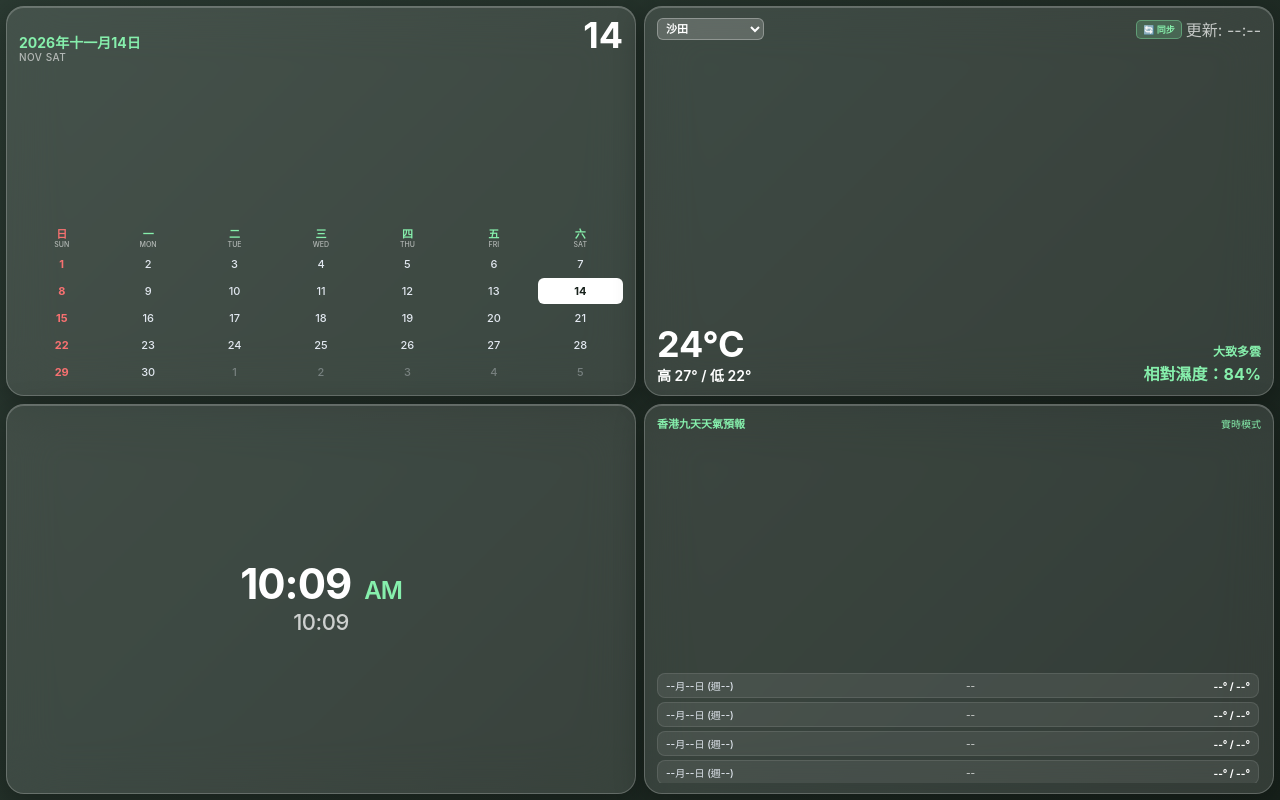
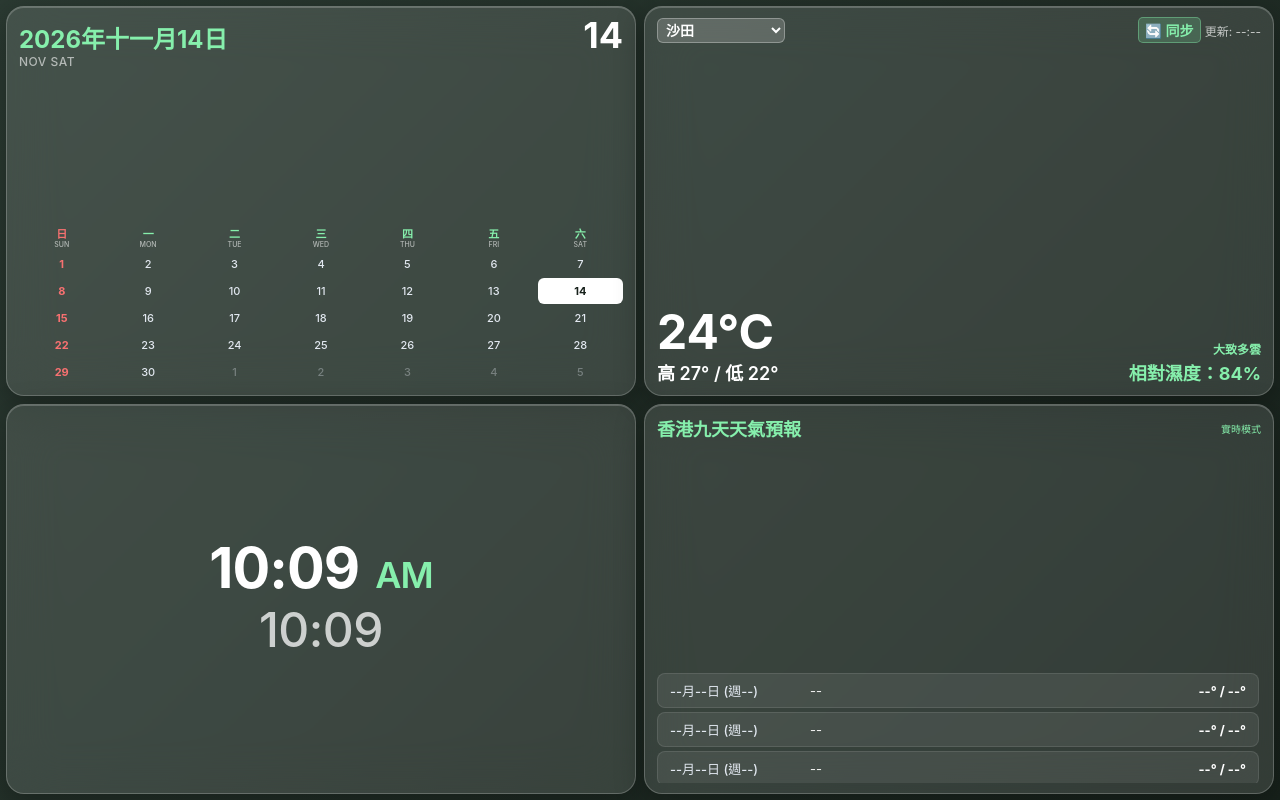
Before and after one commit to Gphorn33356/iph7HomeView, a plain HTML site: page index.html in a window 1280 px wide. Drawn offline with Linux system fonts and the light colour scheme; no server answers.

Commit message:
Update index.html

```diff
--- a/index.html
+++ b/index.html
@@ -71,14 +71,14 @@
         }
 
         .cal-header .weekday-month .cn-date {
-            font-size: 14px;
+            font-size: 24px;
             font-weight: 700;
             color: #86efac;
             line-height: 1.1;
         }
 
         .cal-header .weekday-month .en-date {
-            font-size: 10px;
+            font-size: 12px;
             font-weight: 500;
             color: rgba(255, 255, 255, 0.6);
             text-transform: uppercase;
@@ -182,7 +182,7 @@
         }
 
         .time-12hr {
-            font-size: 80px;
+            font-size: 56px;
             font-weight: 700;
             color: #ffffff;
             letter-spacing: -1px;
@@ -190,14 +190,14 @@
         }
 
         .time-12hr span {
-            font-size: 24px;
+            font-size: 36px;
             font-weight: 600;
             color: #86efac;
             margin-left: 4px;
         }
 
         .time-24hr {
-            font-size: 72px;
+            font-size: 48px;
             font-weight: 500;
             color: rgba(255, 255, 255, 0.75);
             margin-top: 4px;
@@ -220,7 +220,7 @@
             border: 1px solid rgba(255, 255, 255, 0.3);
             border-radius: 6px;
             color: #ffffff;
-            font-size: 11px;
+            font-size: 14px;
             font-weight: 600;
             padding: 2px 4px;
             outline: none;
@@ -235,7 +235,7 @@
             background: rgba(134, 239, 172, 0.2);
             border: 1px solid rgba(134, 239, 172, 0.4);
             color: #86efac;
-            font-size: 9px;
+            font-size: 14px;
             padding: 2px 6px;
             border-radius: 5px;
             cursor: pointer;
@@ -250,15 +250,14 @@
         }
 
         .temp-display {
-            font-size: 36px;
+            font-size: 48px;
             font-weight: 700;
             color: #ffffff;
             line-height: 1;
         }
 
-        /* 加大後的今日高低溫字體 */
         .today-high-low {
-            font-size: 14px;
+            font-size: 18px;
             color: #ffffff;
             margin-top: 3px;
             font-weight: 600;
@@ -274,9 +273,8 @@
             color: #86efac;
         }
 
-        /* 加大後的相對濕度字體 */
         .details {
-            font-size: 16px;
+            font-size: 18px;
             font-weight: 700;
             color: #86efac;
             margin-top: 2px;
@@ -288,7 +286,7 @@
         }
 
         .forecast-title {
-            font-size: 11px;
+            font-size: 18px;
             font-weight: 700;
             color: #86efac;
             margin-bottom: 4px;
@@ -314,21 +312,43 @@
             border-radius: 3px;
         }
 
+        /* 預報行調整：支援不換行與靠左對齊 */
         .forecast-row {
             display: flex;
             justify-content: space-between;
             align-items: center;
-            font-size: 10px;
+            font-size: 13px;
             background: rgba(255, 255, 255, 0.08);
-            padding: 4px 8px;
+            padding: 7px 12px;
             border-radius: 8px;
             border: 1px solid rgba(255, 255, 255, 0.1);
             flex-shrink: 0;
         }
 
-        .f-day { width: 85px; color: #e2e8f0; font-weight: 500; }
-        .f-cond { flex-grow: 1; text-align: center; color: rgba(255, 255, 255, 0.8); padding: 0 4px; overflow: hidden; text-overflow: ellipsis; white-space: nowrap; }
-        .f-temp { font-weight: 700; color: #ffffff; width: 60px; text-align: right; }
+        .f-day {
+            width: 130px;
+            color: #e2e8f0;
+            font-weight: 500;
+            white-space: nowrap;
+        }
+
+        .f-cond {
+            flex-grow: 1;
+            text-align: left;
+            color: rgba(255, 255, 255, 0.9);
+            padding: 0 10px;
+            overflow: hidden;
+            text-overflow: ellipsis;
+            white-space: nowrap;
+        }
+
+        .f-temp {
+            font-weight: 700;
+            color: #ffffff;
+            width: 75px;
+            text-align: right;
+            white-space: nowrap;
+        }
 
 
         /* ================= 橫向模式 (Landscape - iPhone 7 橫向 667x375) ================= */
@@ -354,11 +374,11 @@
             }
 
             .time-12hr {
-                font-size: 42px;
+                font-size: 56px;
             }
 
             .time-24hr {
-                font-size: 22px;
+                font-size: 48px;
             }
 
             .weather-card {
@@ -384,8 +404,8 @@
         <div class="glass-card calendar-card">
             <div class="cal-header">
                 <div class="weekday-month">
-                    <span class="cn-date" id="calCnDate">2026年11月14日</span>
-                    <span class="en-date" id="calEnDate">NOV SAT</span>
+                    <span class="cn-date" id="calCnDate">YYYY年MM月DD日</span>
+                    <span class="en-date" id="calEnDate">MMM DDD</span>
                 </div>
                 <div class="day-number" id="calDayNum">14</div>
             </div>
@@ -402,8 +422,8 @@
 
         <!-- 2. 左下：巨型數位時鐘卡片 -->
         <div class="glass-card clock-card">
-            <div class="time-12hr" id="time12">--:-- <span>PM</span></div>
-            <div class="time-24hr" id="time24">--:--</div>
+            <div class="time-12hr" id="time12">04:29 <span>PM</span></div>
+            <div class="time-24hr" id="time24">16:29</div>
         </div>
 
         <!-- 3. 右上：即時天氣卡片 -->
@@ -432,7 +452,7 @@
                 </select>
                 <div style="display: flex; align-items: center; gap: 4px;">
                     <button class="sync-btn" onclick="syncAllData()">🔄 同步</button>
-                    <div style="font-size: 16px; color: rgba(255,255,255,0.7);" id="updateTimeLabel">更新: --:--</div>
+                    <div style="font-size: 12px; color: rgba(255,255,255,0.7);" id="updateTimeLabel">更新: --:--</div>
                 </div>
             </div>
             <div class="weather-info-row">
```
